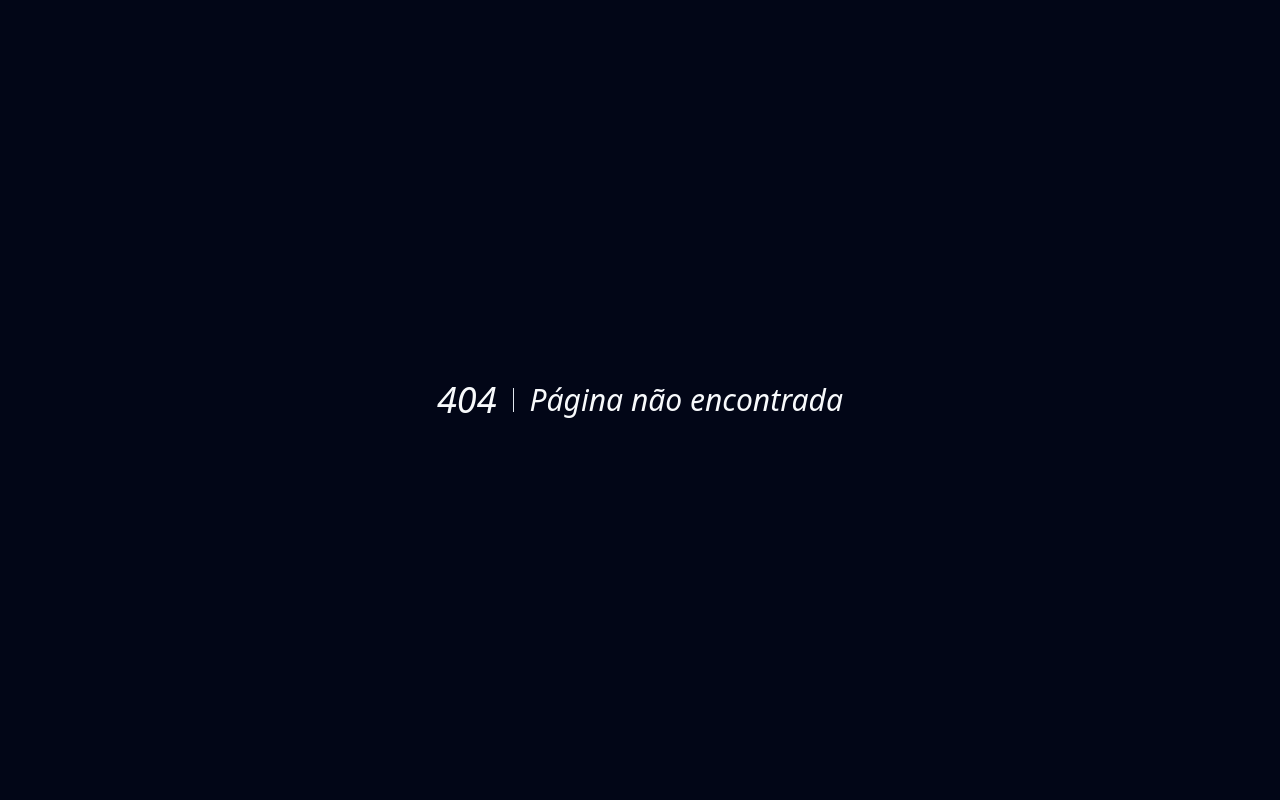
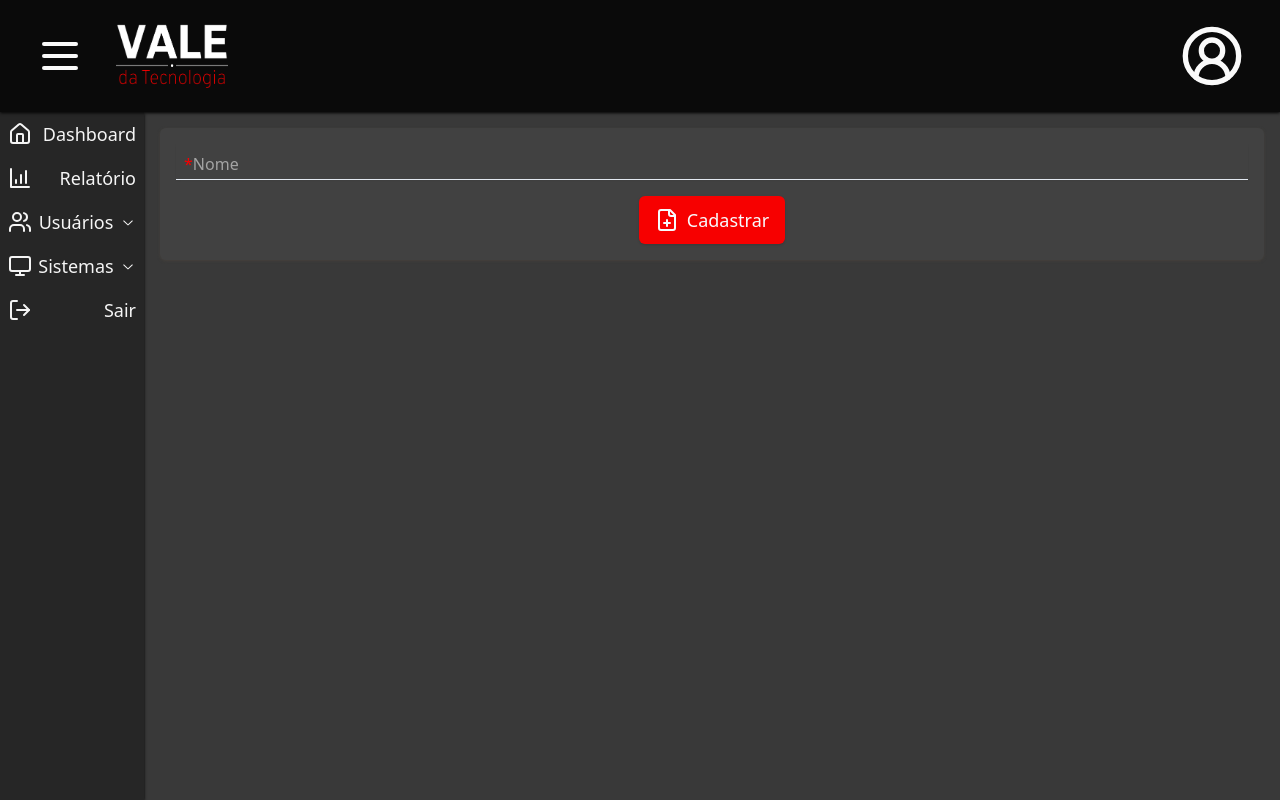
Before and after one commit to Isaque1600/WebSiteApp, a Next.js app in the folder next/: page /admin/sistemas/cadastrar in a window 1280 px wide. Before the commit this address had no page. Built offline with nearby package versions, Linux system fonts and the light colour scheme.

Commit message:
sistemas register form made

```diff
--- /dev/null
+++ b/next/src/_components/adm/CustomInput.tsx
@@ -0,0 +1,41 @@
+import { twMerge } from "tailwind-merge";
+import { FormControl, FormLabel } from "../ui/form";
+import { Input, InputProps } from "../ui/input";
+
+type Props = {
+  text?: string;
+  className?: string;
+  field: any;
+  required?: boolean;
+} & InputProps;
+
+export default function CustomInput({
+  text,
+  required = false,
+  className,
+  field,
+  ...props
+}: Props) {
+  return (
+    <div className="relative">
+      <FormControl id={text} className="relative flex flex-col">
+        <Input
+          className={twMerge(
+            "peer relative text-clip rounded-none border-x-0 border-t-0 text-lg text-neutral-100 focus-visible:ring-0",
+            className,
+          )}
+          {...props}
+          {...field}
+          placeholder=" "
+        />
+      </FormControl>
+      <FormLabel
+        htmlFor={text}
+        data-required={required}
+        className="absolute -top-3.5 left-0 p-1 pl-2 text-sm text-neutral-100 transition-all ease-in-out before:text-red-550 peer-placeholder-shown:top-1 peer-placeholder-shown:text-base peer-placeholder-shown:text-neutral-400 peer-focus:-top-3.5 peer-focus:left-0 peer-focus:text-sm peer-focus:text-neutral-100 data-[required=true]:before:content-['*']"
+      >
+        {text}
+      </FormLabel>
+    </div>
+  );
+}
--- /dev/null
+++ b/next/src/_components/adm/SubmitBtn.tsx
@@ -0,0 +1,20 @@
+import { Button, ButtonProps } from "../ui/button";
+
+type Props = ButtonProps & {
+  icon?: React.ReactNode;
+};
+
+export default function SubmitBtn({ icon, ...props }: Props) {
+  return (
+    <div className="flex w-full justify-center">
+      <Button
+        type="submit"
+        className="flex gap-2 bg-red-550 py-6 text-lg hover:bg-red-700"
+        {...props}
+      >
+        {icon}
+        Cadastrar
+      </Button>
+    </div>
+  );
+}
--- a/next/src/_components/adm/table/SistemsColumn.tsx
+++ b/next/src/_components/adm/table/SistemsColumn.tsx
@@ -20,12 +20,12 @@ export const columnsSchema: ColumnDef<Sistems>[] = [
   {
     accessorKey: "id",
     header: ({ column }: any) => (
-      <div className="flex h-full w-full min-w-96 cursor-pointer items-center justify-center bg-zinc-775 text-lg text-neutral-100">
+      <div className="flex h-full w-full min-w-96 items-center justify-center bg-zinc-775 text-lg text-neutral-100">
         <span className="capitalize">{column.id}</span>
       </div>
     ),
     cell: ({ cell }: any) => (
-      <div className="bg-zinc-750 p-5 text-lg text-neutral-100">
+      <div className="bg-zinc-750 p-4 text-lg text-neutral-100">
         {cell.getValue()}
       </div>
     ),
@@ -33,12 +33,12 @@ export const columnsSchema: ColumnDef<Sistems>[] = [
   {
     accessorKey: "name",
     header: ({ column }) => (
-      <div className="flex h-full w-full min-w-96 cursor-pointer items-center justify-center bg-zinc-775 text-lg text-neutral-100">
+      <div className="flex h-full w-full min-w-96 items-center justify-center bg-zinc-775 text-lg text-neutral-100">
         <span className="capitalize">{column.id}</span>
       </div>
     ),
     cell: ({ cell }: any) => (
-      <div className="bg-zinc-750 p-5 text-lg text-neutral-100">
+      <div className="flex h-16 items-center justify-center bg-zinc-750 px-4 text-lg text-neutral-100">
         {cell.getValue()}
       </div>
     ),
@@ -46,7 +46,7 @@ export const columnsSchema: ColumnDef<Sistems>[] = [
   {
     accessorKey: "actions",
     header: ({ column }) => (
-      <div className="flex h-full w-full min-w-96 cursor-pointer items-center justify-center bg-zinc-775 text-lg text-neutral-100">
+      <div className="flex h-full w-full min-w-96 items-center justify-center bg-zinc-775 text-lg text-neutral-100">
         <span className="capitalize">{column.id}</span>
       </div>
     ),
@@ -54,12 +54,10 @@ export const columnsSchema: ColumnDef<Sistems>[] = [
       const user = cell.row.original;
 
       return (
-        <div className="flex h-full justify-center gap-2 bg-zinc-750 p-4 text-lg text-neutral-100">
+        <div className="flex h-16 items-center justify-center gap-2 bg-zinc-750 p-2 text-lg text-neutral-100">
           <Dialog>
-            <DialogTrigger>
-              <Button className="bg-emerald-500 hover:bg-emerald-600">
-                <Edit />
-              </Button>
+            <DialogTrigger className="rounded-md bg-emerald-400 p-2 px-4 hover:bg-emerald-500">
+              <Edit />
             </DialogTrigger>
             <DialogContent className="border-zinc-750 bg-zinc-750 text-neutral-100">
               <DialogHeader>
@@ -71,10 +69,8 @@ export const columnsSchema: ColumnDef<Sistems>[] = [
             </DialogContent>
           </Dialog>
           <Dialog>
-            <DialogTrigger>
-              <Button variant={"destructive"}>
-                <Trash2 />
-              </Button>
+            <DialogTrigger className="rounded-md bg-red-500 p-2 px-4 hover:bg-red-600">
+              <Trash2 />
             </DialogTrigger>
             <DialogContent className="border-zinc-750 bg-zinc-750 text-neutral-100">
               <DialogHeader>
@@ -90,6 +86,7 @@ export const columnsSchema: ColumnDef<Sistems>[] = [
                   onClick={() => {
                     console.log(user);
                   }}
+                  type="submit"
                   variant={"destructive"}
                 >
                   Deletar
--- a/next/src/_components/adm/table/UsersColumn.tsx
+++ b/next/src/_components/adm/table/UsersColumn.tsx
@@ -144,7 +144,7 @@ export const columnsSchema: ColumnDef<Users>[] = columnsSelected.map(
         header: ({ column }: any) => (
           <div
             onClick={() => column.toggleSorting(column.getIsSorted() === "asc")}
-            className="flex h-full w-full min-w-96 cursor-pointer items-center justify-center bg-zinc-775"
+            className="flex h-full w-full min-w-96 items-center justify-center bg-zinc-775"
           >
             <span className="text-lg capitalize text-neutral-100">
               {column.id}
--- /dev/null
+++ b/next/src/app/admin/sistemas/cadastrar/page.tsx
@@ -0,0 +1,55 @@
+"use client";
+
+import CustomInput from "@/_components/adm/CustomInput";
+import { Section } from "@/_components/adm/section/Section";
+import SubmitBtn from "@/_components/adm/SubmitBtn";
+import { Form, FormField, FormItem } from "@/_components/ui/form";
+import { zodResolver } from "@hookform/resolvers/zod";
+import { FilePlus } from "lucide-react";
+import { useForm } from "react-hook-form";
+import { z } from "zod";
+
+type Props = {};
+
+export default function Cadastrar({}: Props) {
+  const formSchema = z.object({
+    nome: z.string({
+      required_error: "Nome é obrigatório",
+    }),
+  });
+
+  const form = useForm<z.infer<typeof formSchema>>({
+    resolver: zodResolver(formSchema),
+    defaultValues: {
+      nome: "",
+    },
+  });
+
+  const onSubmit = (values: z.infer<typeof formSchema>) => {
+    console.log(values);
+  };
+
+  return (
+    <Section.Root>
+      <div className="flex w-full">
+        <Form {...form}>
+          <form
+            onSubmit={form.handleSubmit(onSubmit)}
+            className="w-full space-y-4"
+          >
+            <FormField
+              control={form.control}
+              name="nome"
+              render={({ field }) => (
+                <FormItem>
+                  <CustomInput text="Nome" field={field} required={true} />
+                </FormItem>
+              )}
+            />
+            <SubmitBtn icon={<FilePlus />} />
+          </form>
+        </Form>
+      </div>
+    </Section.Root>
+  );
+}
--- a/next/src/app/admin/sistemas/page.tsx
+++ b/next/src/app/admin/sistemas/page.tsx
@@ -31,8 +31,8 @@ export default function Sistemas() {
       <div className="mb-3 flex items-center justify-between">
         <Section.Title>Listar</Section.Title>
         <Link
-          className="flex items-center gap-2 rounded-xl bg-red-650 p-4 text-lg font-semibold text-neutral-100"
-          href={"/admin/usuarios/cadastrar"}
+          className="flex items-center gap-2 rounded-xl bg-red-650 p-4 text-lg font-semibold text-neutral-100 hover:bg-red-700"
+          href={"/admin/sistemas/cadastrar"}
         >
           <SquarePlus />
           <span>Cadastrar</span>
```
